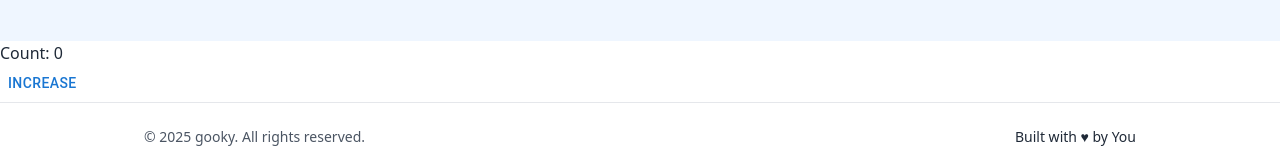
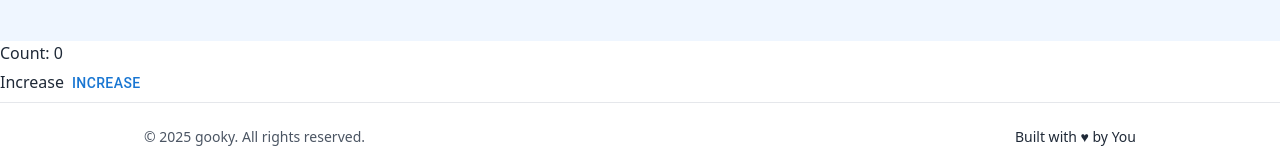
Before and after one commit to AdeeshaDevapriya/OneBiz, a React (Vite) app: page / in a window 1280 px wide. Shown: the part 1762-1922 px from the top of the page. Built offline with nearby package versions, Linux system fonts and the light colour scheme.

Commit message:
fix: update desc: add new button

```diff
--- a/src/components/Test.tsx
+++ b/src/components/Test.tsx
@@ -26,7 +26,7 @@ export default function Footer() {
 
 
 
-            {/* <button onClick={() => setCount(count + 1)}>Increase</button> */}
+            <button onClick={() => setCount(count + 1)}>Increase</button>
 
             <Button onClick={() => setCount(count + 1)}>Increase</Button>
 
```
